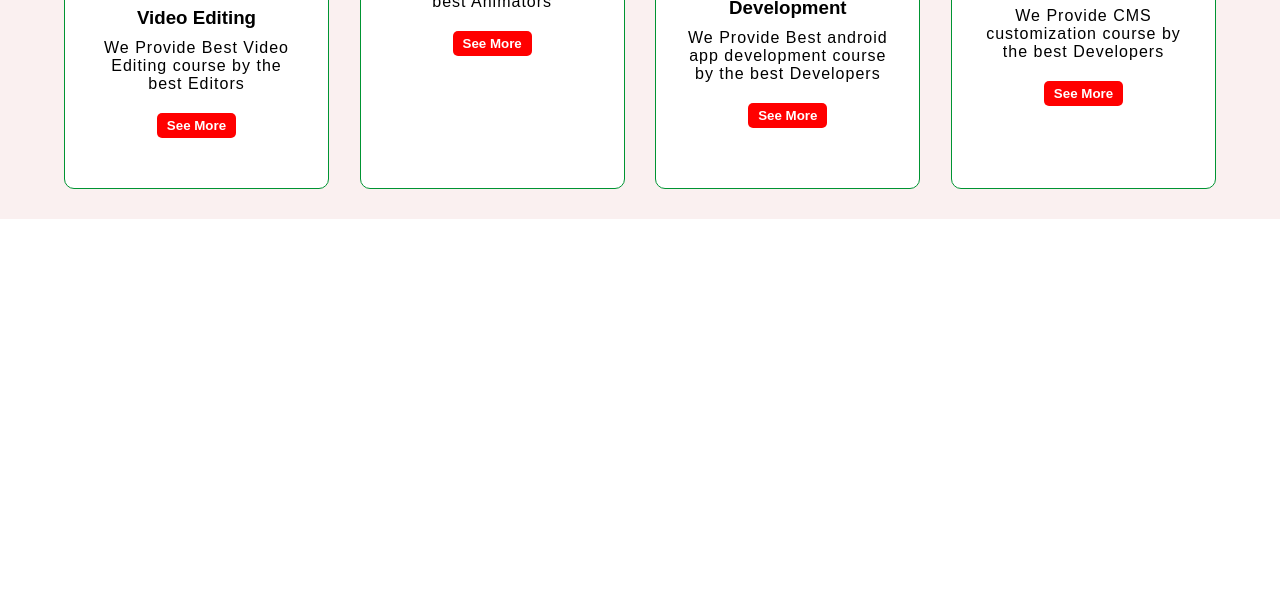
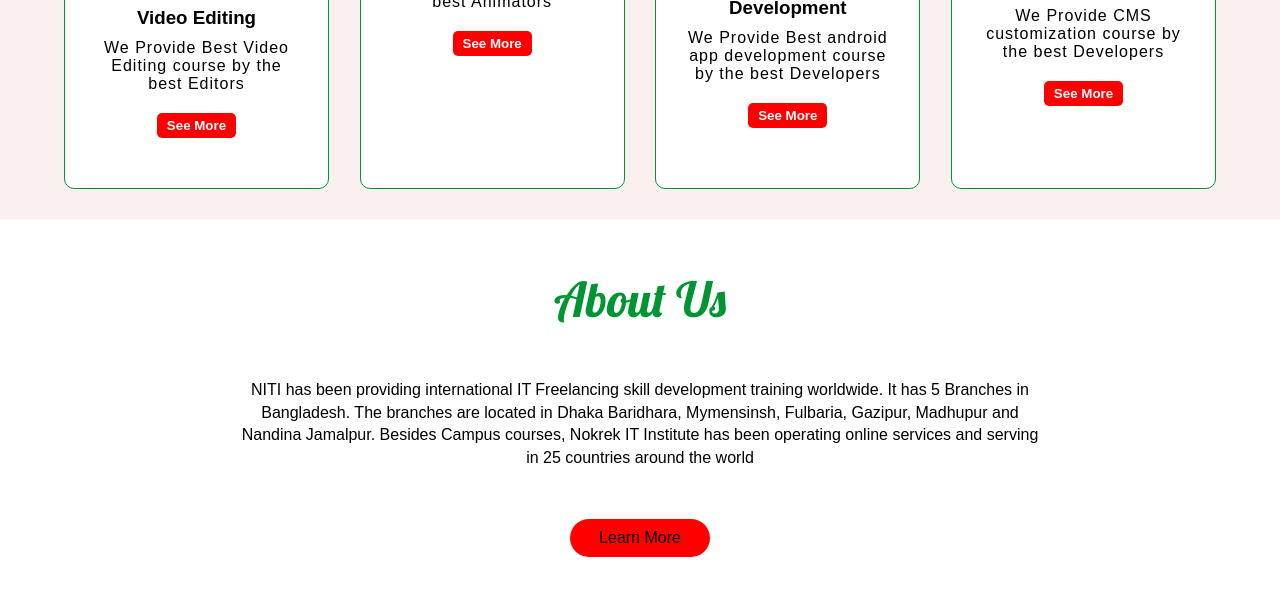
Before and after one commit to mahmud-faisal/NITI, a plain HTML site: page index.html in a window 1280 px wide. Shown: the part 1562-2169 px from the top of the page. Before the commit the page ends 1781 px from the top, so only its background shows below. Drawn offline with Linux system fonts and the light colour scheme; files whose address does not match are found by name.

Commit message:
Offer Complete & About Us started

```diff
--- a/index.html
+++ b/index.html
@@ -222,8 +222,36 @@
         </section>
       </div>
     </div>
-    <section class="top-btn">
-      <div class="top"><p>Top</p></div>
-    </section>
+
+    <div class="container">
+      <section id="aboutus">
+        <h2 class="lobster-regular">About Us</h2>
+        <div class="content">
+          <div class="top">
+            <p>
+              NITI has been providing international IT Freelancing skill
+              development training worldwide. It has 5 Branches in Bangladesh.
+              The branches are located in Dhaka Baridhara, Mymensinsh, Fulbaria,
+              Gazipur, Madhupur and Nandina Jamalpur. Besides Campus courses,
+              Nokrek IT Institute has been operating online services and serving
+              in 25 countries around the world
+            </p>
+          </div>
+          <div class="more-btn d-flex justify-content-center">
+            <a href="">Learn More</a>
+          </div>
+          <div class="bottom"></div>
+        </div>
+      </section>
+
+      <section id="ceo"></section>
+      <section id="mentors"></section>
+      <section id="learning-success"></section>
+      <section id="achievement"></section>
+      <footer id="footer"></footer>
+      <section class="top-btn">
+        <div class="top"><p>Top</p></div>
+      </section>
+    </div>
   </body>
 </html>
--- a/style.css
+++ b/style.css
@@ -66,6 +66,7 @@ a {
   position: sticky;
   top: 0px;
   background-color: #faf0f0;
+  z-index: 10;
 }
 .below-header {
   padding-top: 0.4rem;
@@ -81,6 +82,8 @@ a {
 .below-header .right ul li {
   padding: 10px 20px;
   margin-left: 0.2rem;
+  border-radius: 1rem;
+  transition: 1s;
 }
 .below-header .right ul li a {
   color: rgb(40, 33, 33);
@@ -90,13 +93,21 @@ a {
   padding: 12px 30px;
   border-radius: 1rem;
   color: white;
+  transition: all 1s;
+  box-shadow: 1px 1px 5px maroon;
+}
+.below-header .right ul li:last-child:hover {
+  background-color: green;
+  box-shadow: 1px 1px 5px rgb(0, 89, 0);
+  padding: 10px 15px;
+  color: white;
 }
 .below-header .right ul li:last-child a {
   color: white;
 }
 .below-header .right ul li:hover {
   background-color: red;
-  border-radius: 1rem;
+
   color: white;
 }
 .below-header .right ul li:hover a {
@@ -189,6 +200,7 @@ a {
   font-family: "Lobster", sans-serif;
   font-weight: 400;
   font-style: normal;
+  font-size: 3rem;
 }
 
 .top-btn .top {
@@ -250,3 +262,51 @@ a {
   transition: 0.5s;
   cursor: pointer;
 }
+/* //Offer animation */
+@keyframes offerImage {
+  0% {
+    transform: translate(-1px, -5px);
+  }
+  50% {
+    transform: translateY(1px, 5px);
+  }
+  100% {
+    transform: translateY(-1px, -5px);
+  }
+}
+
+.courses .course-item .card img {
+  animation: offerImage 1.2s ease-in-out infinite alternate;
+}
+
+#aboutus {
+  margin: 50px 0px;
+}
+#aboutus h2 {
+  text-align: center;
+  color: #009432;
+}
+
+#aboutus .content .top p {
+  width: 70%;
+  margin: 0 auto;
+  text-align: center;
+  line-height: 1.4rem;
+}
+#aboutus .content .top {
+  padding: 50px 0px;
+}
+#aboutus .content a {
+  text-align: center;
+  color: black;
+  font-weight: 500;
+}
+#aboutus .content .more-btn {
+  width: 100%;
+}
+#aboutus .content .more-btn a {
+  width: 140px;
+  border-radius: 30px;
+  background-color: red;
+  padding: 10px 15px;
+}
```
